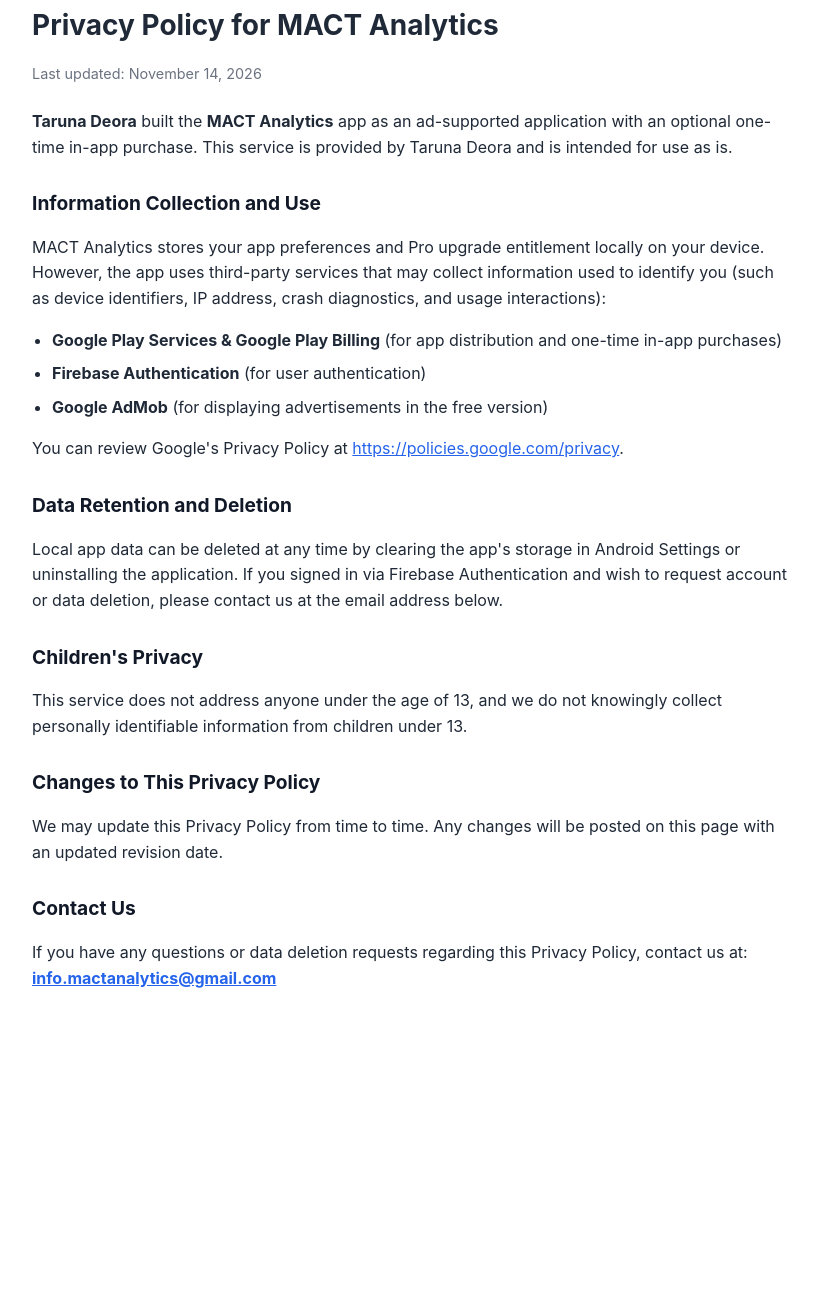
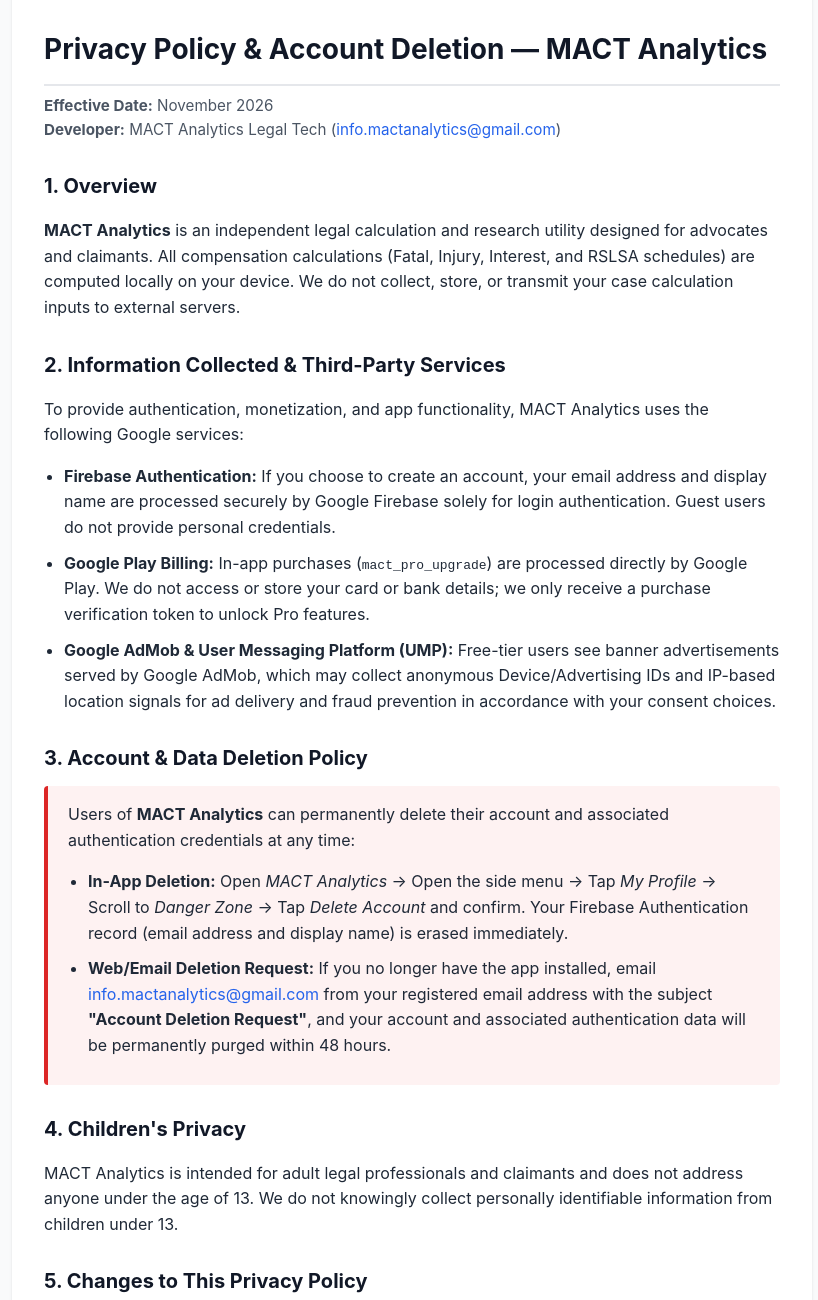
Before and after one commit to infomactanalytics-cmd/mact-analytics-privacy, a plain HTML site: page index.html in a window 1280 px wide. Shown: the part 48-1348 px from the top of the page, without its empty margins (228-1046 px from the left). Before the commit the page ends 1087 px from the top, so only its background shows below. Drawn offline with Linux system fonts and the light colour scheme.

Commit message:
Update index.html

```diff
--- a/index.html
+++ b/index.html
@@ -1,65 +1,123 @@
 <!DOCTYPE html>
 <html lang="en">
 <head>
-  <meta charset="UTF-8" />
-  <meta name="viewport" content="width=device-width, initial-scale=1.0" />
-  <title>Privacy Policy – MACT Analytics</title>
+  <meta charset="UTF-8">
+  <meta name="viewport" content="width=device-width, initial-scale=1.0">
+  <title>Privacy Policy &amp; Account Deletion — MACT Analytics</title>
   <style>
     body {
-      font-family: -apple-system, BlinkMacSystemFont, "Segoe UI", Roboto, sans-serif;
+      font-family: -apple-system, BlinkMacSystemFont, "Segoe UI", Roboto, Helvetica, Arial, sans-serif;
       line-height: 1.6;
       color: #1f2937;
-      max-width: 760px;
+      max-width: 800px;
       margin: 0 auto;
-      padding: 32px 20px;
+      padding: 24px 16px;
+      background-color: #f9fafb;
     }
-    h1 { font-size: 1.75rem; margin-bottom: 0.25rem; }
-    h2 { font-size: 1.2rem; margin-top: 1.75rem; color: #111827; }
-    .updated { color: #6b7280; font-size: 0.9rem; margin-bottom: 1.5rem; }
-    ul { padding-left: 1.25rem; }
-    li { margin-bottom: 0.5rem; }
-    a { color: #2563eb; }
+    .container {
+      background: #ffffff;
+      padding: 32px;
+      border-radius: 8px;
+      box-shadow: 0 1px 3px rgba(0, 0, 0, 0.1);
+    }
+    h1 {
+      font-size: 1.75rem;
+      color: #111827;
+      margin-bottom: 8px;
+      border-bottom: 2px solid #e5e7eb;
+      padding-bottom: 12px;
+    }
+    .meta {
+      font-size: 0.95rem;
+      color: #4b5563;
+      margin-bottom: 24px;
+    }
+    h2 {
+      font-size: 1.25rem;
+      color: #111827;
+      margin-top: 28px;
+      margin-bottom: 10px;
+    }
+    ul {
+      padding-left: 20px;
+    }
+    li {
+      margin-bottom: 10px;
+    }
+    .deletion-box {
+      background-color: #fef2f2;
+      border-left: 4px solid #dc2626;
+      padding: 16px 20px;
+      border-radius: 4px;
+      margin-top: 12px;
+    }
+    a {
+      color: #2563eb;
+      text-decoration: none;
+    }
+    a:hover {
+      text-decoration: underline;
+    }
   </style>
 </head>
 <body>
-  <h1>Privacy Policy for MACT Analytics</h1>
-  <p class="updated">Last updated: November 14, 2026</p>
+  <div class="container">
+    <h1>Privacy Policy &amp; Account Deletion — MACT Analytics</h1>
+    <div class="meta">
+      <strong>Effective Date:</strong> November 2026<br>
+      <strong>Developer:</strong> MACT Analytics Legal Tech (<a href="mailto:info.mactanalytics@gmail.com">info.mactanalytics@gmail.com</a>)
+    </div>
 
+    <h2>1. Overview</h2>
     <p>
-    <strong>Taruna Deora</strong> built the <strong>MACT Analytics</strong> app as an ad-supported application with an optional one-time in-app purchase. This service is provided by Taruna Deora and is intended for use as is.
+      <strong>MACT Analytics</strong> is an independent legal calculation and research utility designed for advocates and claimants. All compensation calculations (Fatal, Injury, Interest, and RSLSA schedules) are computed locally on your device. We do not collect, store, or transmit your case calculation inputs to external servers.
     </p>
 
-  <h2>Information Collection and Use</h2>
+    <h2>2. Information Collected &amp; Third-Party Services</h2>
     <p>
-    MACT Analytics stores your app preferences and Pro upgrade entitlement locally on your device. However, the app uses third-party services that may collect information used to identify you (such as device identifiers, IP address, crash diagnostics, and usage interactions):
+      To provide authentication, monetization, and app functionality, MACT Analytics uses the following Google services:
     </p>
     <ul>
-    <li><strong>Google Play Services &amp; Google Play Billing</strong> (for app distribution and one-time in-app purchases)</li>
-    <li><strong>Firebase Authentication</strong> (for user authentication)</li>
-    <li><strong>Google AdMob</strong> (for displaying advertisements in the free version)</li>
+      <li>
+        <strong>Firebase Authentication:</strong> If you choose to create an account, your email address and display name are processed securely by Google Firebase solely for login authentication. Guest users do not provide personal credentials.
+      </li>
+      <li>
+        <strong>Google Play Billing:</strong> In-app purchases (<code>mact_pro_upgrade</code>) are processed directly by Google Play. We do not access or store your card or bank details; we only receive a purchase verification token to unlock Pro features.
+      </li>
+      <li>
+        <strong>Google AdMob &amp; User Messaging Platform (UMP):</strong> Free-tier users see banner advertisements served by Google AdMob, which may collect anonymous Device/Advertising IDs and IP-based location signals for ad delivery and fraud prevention in accordance with your consent choices.
+      </li>
     </ul>
+
+    <h2 id="account-deletion">3. Account &amp; Data Deletion Policy</h2>
+    <div class="deletion-box">
+      <p style="margin-top: 0;">
+        Users of <strong>MACT Analytics</strong> can permanently delete their account and associated authentication credentials at any time:
+      </p>
+      <ul style="margin-bottom: 0;">
+        <li>
+          <strong>In-App Deletion:</strong> Open <em>MACT Analytics</em> &rarr; Open the side menu &rarr; Tap <em>My Profile</em> &rarr; Scroll to <em>Danger Zone</em> &rarr; Tap <em>Delete Account</em> and confirm. Your Firebase Authentication record (email address and display name) is erased immediately.
+        </li>
+        <li>
+          <strong>Web/Email Deletion Request:</strong> If you no longer have the app installed, email <a href="mailto:info.mactanalytics@gmail.com?subject=Account%20Deletion%20Request">info.mactanalytics@gmail.com</a> from your registered email address with the subject <strong>"Account Deletion Request"</strong>, and your account and associated authentication data will be permanently purged within 48 hours.
+        </li>
+      </ul>
+    </div>
+
+    <h2>4. Children's Privacy</h2>
     <p>
-    You can review Google's Privacy Policy at <a href="https://policies.google.com/privacy" target="_blank" rel="noopener">https://policies.google.com/privacy</a>.
+      MACT Analytics is intended for adult legal professionals and claimants and does not address anyone under the age of 13. We do not knowingly collect personally identifiable information from children under 13.
     </p>
 
-  <h2>Data Retention and Deletion</h2>
+    <h2>5. Changes to This Privacy Policy</h2>
     <p>
-    Local app data can be deleted at any time by clearing the app's storage in Android Settings or uninstalling the application. If you signed in via Firebase Authentication and wish to request account or data deletion, please contact us at the email address below.
+      We may update this Privacy Policy from time to time to reflect app updates or legal requirements. Any changes will be posted on this page with an updated effective date.
     </p>
 
-  <h2>Children's Privacy</h2>
+    <h2>6. Legal Disclaimer</h2>
     <p>
-    This service does not address anyone under the age of 13, and we do not knowingly collect personally identifiable information from children under 13.
+      MACT Analytics is an independent private software tool and is not affiliated with, endorsed by, or representative of any Motor Accidents Claims Tribunal (MACT), High Court, Supreme Court, RSLSA, or government entity.
     </p>
-
-  <h2>Changes to This Privacy Policy</h2>
-  <p>
-    We may update this Privacy Policy from time to time. Any changes will be posted on this page with an updated revision date.
-  </p>
-
-  <h2>Contact Us</h2>
-  <p>
-    If you have any questions or data deletion requests regarding this Privacy Policy, contact us at: <a href="mailto:info.mactanalytics@gmail.com"><strong>info.mactanalytics@gmail.com</strong></a>
-  </p>
+  </div>
 </body>
 </html>
```
Lines whose indentation alone changed are shown as unchanged.
